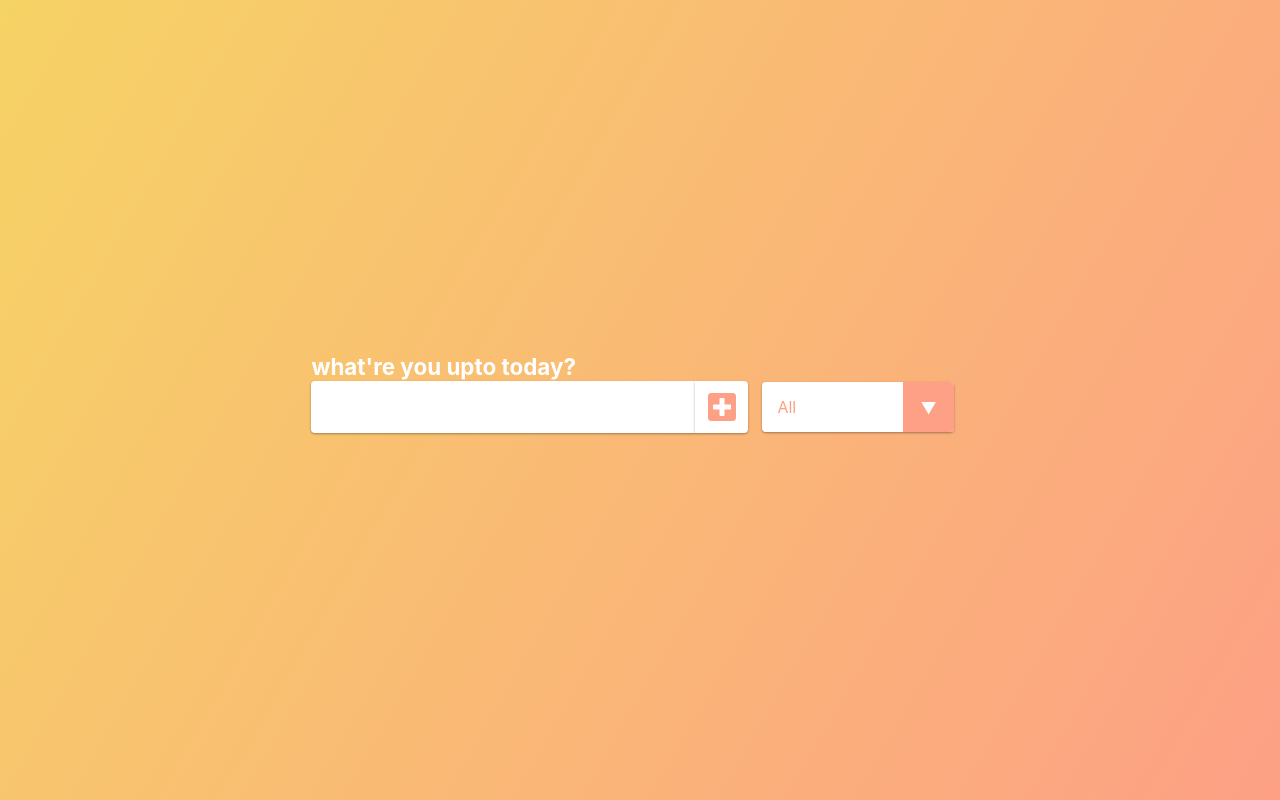
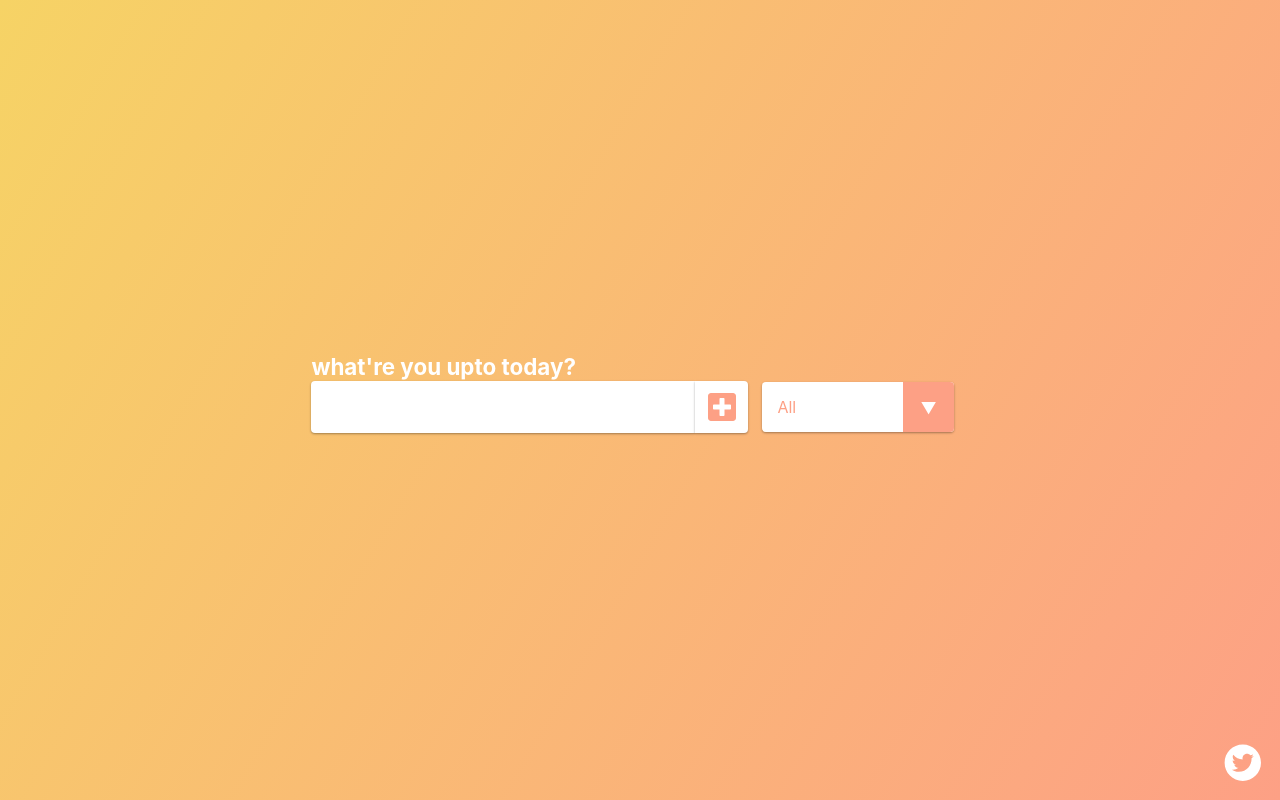
Before and after one commit to jaisharx/react-todo-app, a React (Create React App) app: page / in a window 1280 px wide. Built offline with nearby package versions, Linux system fonts and the light colour scheme.

Commit message:
added my twitter link

```diff
--- a/src/components/App.js
+++ b/src/components/App.js
@@ -3,6 +3,8 @@ import styles from './App.module.scss';
 
 import Form from './Form/Form';
 import TodoList from './TodoList/TodoList';
+
+import { AiFillTwitterCircle } from 'react-icons/ai';
 
 function App() {
     const [inputText, setInputText] = useState('');
@@ -30,7 +32,7 @@ function App() {
 
     const getLocalStorage = () => {
         if (localStorage.getItem('todos') !== null) {
-            setTodos(JSON.parse(localStorage.getItem('todos')))
+            setTodos(JSON.parse(localStorage.getItem('todos')));
         }
     };
 
@@ -52,6 +54,16 @@ function App() {
                 setStatus={setStatus}
             />
             <TodoList setTodos={setTodos} todos={todos} filteredTodos={filteredTodos} />
+
+            {/* twitter contact link */}
+            <a
+                href="https://twitter.com/jaisharx"
+                target="_blank"
+                rel="noopener noreferrer"
+                className={styles.contact}
+            >
+                <AiFillTwitterCircle />
+            </a>
         </div>
     );
 }
--- a/src/components/App.module.scss
+++ b/src/components/App.module.scss
@@ -5,3 +5,28 @@
     align-items: center;
     flex-direction: column;
 }
+
+.contact {
+    cursor: pointer;
+    color: #fff;
+    display: flex;
+    justify-content: center;
+    align-items: center;
+    font-size: 2.6rem;
+    margin: 1rem;
+    position: fixed;
+    bottom: 0;
+    right: 0;
+    border-radius: 50%;
+    transition: all 0.3s cubic-bezier(.25,.8,.25,1);
+
+    &:hover {
+        background-color: #fff;
+        background-color: #00acee;
+        transform: scale(1.3);
+    }
+
+    @media (max-width: 800px) {
+        display: none;
+    }
+}
```
